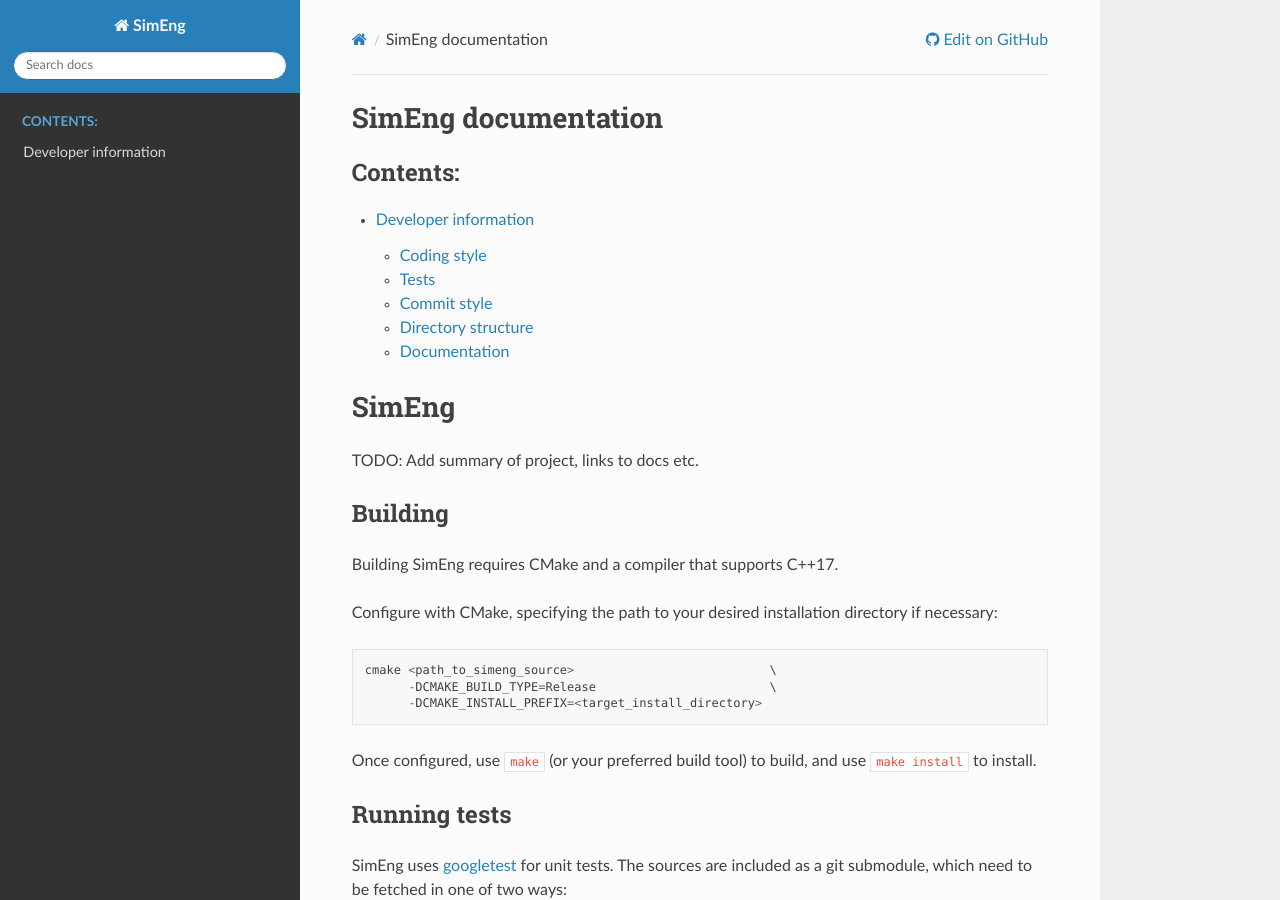
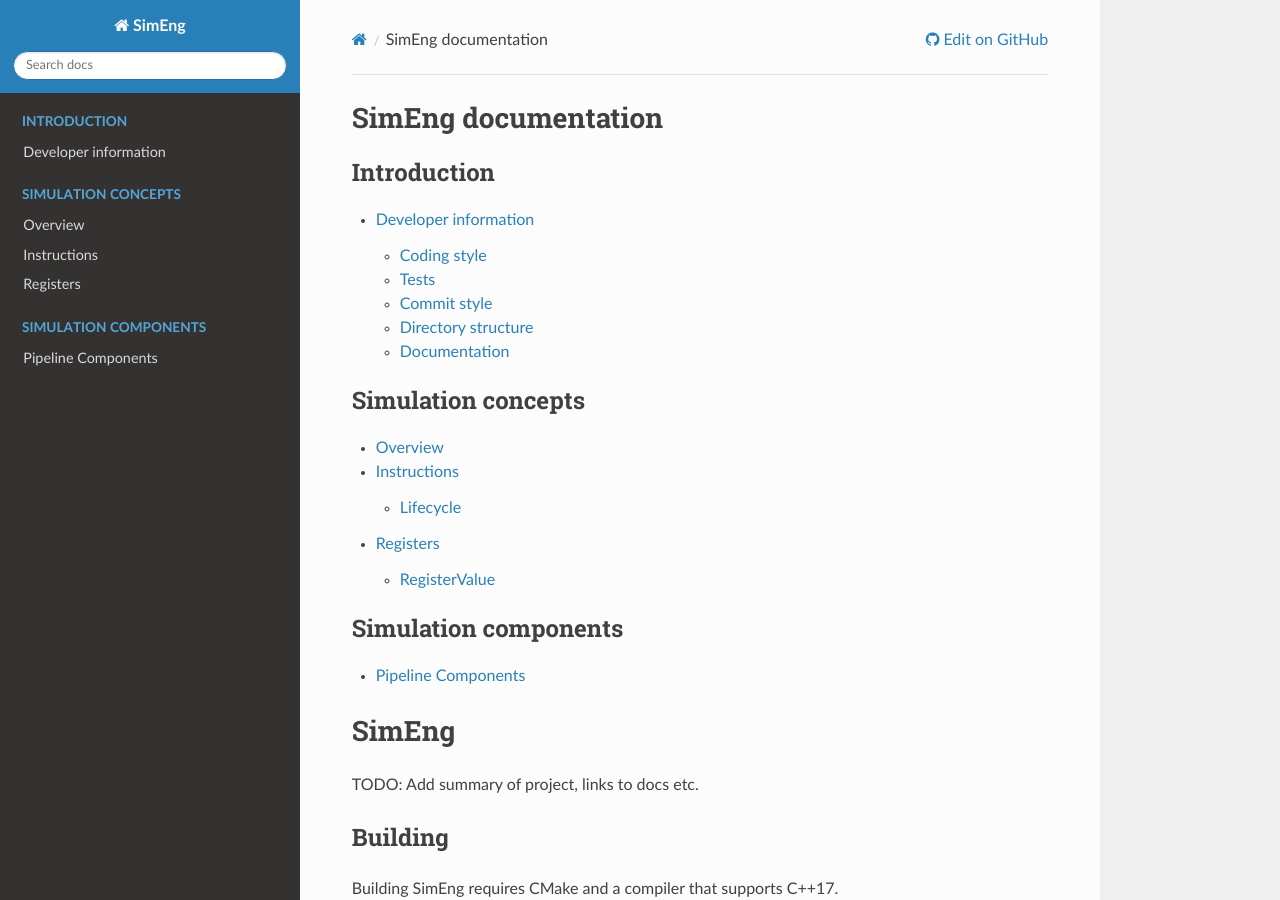
Before and after one commit to UoB-HPC/SimEng, a Sphinx documentation site: the page built from docs/sphinx/index.rst, in a window 1280 px wide and 900 px high. Built offline with Sphinx 7.4.7 and the Read the Docs theme 2.0.0, drawn with Linux system fonts in a browser that asks for light colours.

Commit message:
Adds additional basic documentation

```diff
--- a/docs/sphinx/index.rst
+++ b/docs/sphinx/index.rst
@@ -3,8 +3,23 @@
 
 .. toctree::
    :maxdepth: 2
-   :caption: Contents:
+   :caption: Introduction
 
    developers
 
+.. toctree::
+   :maxdepth: 2
+   :caption: Simulation concepts
+
+   simulation
+   instruction
+   registers
+
+.. toctree::
+   :maxdepth: 2
+   :caption: Simulation components
+
+   pipeline/index
+
+
 .. mdinclude:: ../../README.md
--- /dev/null
+++ b/docs/sphinx/simulation.rst
@@ -0,0 +1,4 @@
+Overview
+==========
+
+A SimEng simulation consists of two core components: a *model* and an *architecture*. The model describes the type and structure of processor being simulated, while the architecture describes the instruction set and related mechanisms and features. This seperation allows for reusing the same basic instruction set across a wide range of simulated processors, such as modelling in-order and out-of-order processors which both support ARMv8. Similarly, similar processor designs with different instruction sets may use the same model, such as a ThunderX2 versus an Ivy Bridge or similar Intel Core processor; while one is ARMv8 and the other x86, they are both out-of-order processors with a unified reservation station and a similar arrangement of execution units.
```
Also changed, not shown: docs/sphinx/instruction.rst (added, +26 -0 lines), docs/sphinx/pipeline/index.rst (added, +20 -0 lines), docs/sphinx/registers.rst (added, +14 -0 lines).
